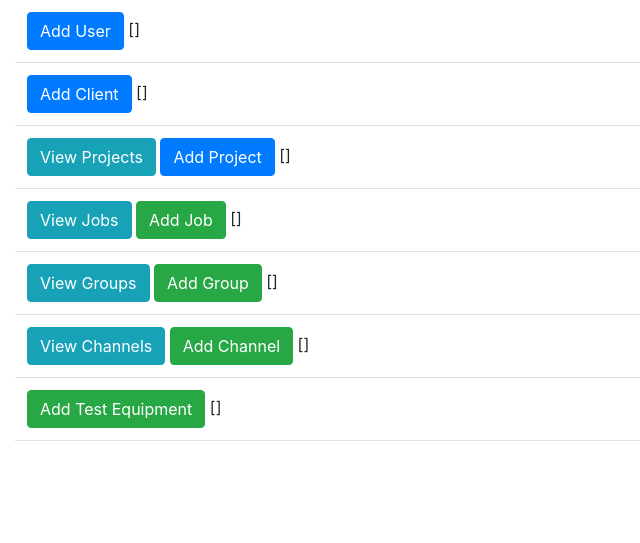
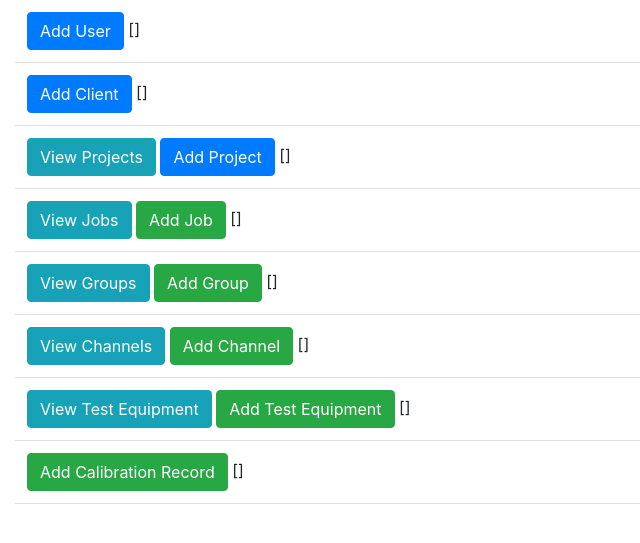
Before and after one commit to ThatOldChap/fictitious-penguin, a Flask app: page / in a window 1280 px wide. Shown: the part 137-680 px from the top of the page, without its empty margins (0-640 px from the left). Run offline with Flask 2, Linux system fonts and the light colour scheme; data that the repository does not hold is empty; parts of the project's set-up code (start-up, migrations or seed data) failed here and were passed over; some libraries are stand-ins or nearby versions.

Commit message:
Added forms for viewing TestEquipment and adding cal records

```diff
--- a/app/main/forms.py
+++ b/app/main/forms.py
@@ -2,6 +2,7 @@ from flask_wtf import FlaskForm
 from wtforms import StringField, SubmitField, IntegerField, SelectField, HiddenField
 from wtforms.fields.core import FieldList, FloatField, FormField
 from wtforms.fields.simple import TextAreaField
+from wtforms.fields.html5 import DateField
 from wtforms.validators import ValidationError, DataRequired
 from app.models import User, Client, Project
 from app.utils import JobStage, JobPhase, MeasurementType, EngUnits, ErrorType
@@ -147,3 +148,9 @@ class AddTestEquipmentForm(FlaskForm):
     serial_num = StringField('Serial Number', render_kw=CUSTOM_FORM_CLASS, validators=[DataRequired()])
     asset_id = StringField('Asset ID', render_kw=CUSTOM_FORM_CLASS, validators=[DataRequired()])
     submit = SubmitField('Add Test Equipment')
+
+
+class AddCalibrationRecordForm(FlaskForm):
+    calibration_date = DateField('DatePicker', format='%Y-%m-%d')
+    calibration_due_date = DateField('DatePicker', format='%Y-%m-%d')
+    submit = SubmitField('Add Calibration Record')
--- a/app/main/routes.py
+++ b/app/main/routes.py
@@ -3,12 +3,12 @@ from flask_login import current_user, login_required
 from datetime import datetime
 from app import db
 from app.main import bp
-from app.models import TestEquipment, TestPoint, User, Client, Project, Job, Group, Channel, TestEquipmentType
-from app.main.forms import EditProfileForm, AddClientForm, AddProjectForm, AddJobForm, AddGroupForm, AddChannelForm, AddTestEquipmentForm
+from app.models import CalibrationRecord, TestEquipment, TestPoint, User, Client, Project, Job, Group, Channel, TestEquipmentType
+from app.main.forms import AddCalibrationRecordForm, EditProfileForm, AddClientForm, AddProjectForm, AddJobForm, AddGroupForm, AddChannelForm, AddTestEquipmentForm
 from app.main.forms import ChannelsForm, ChannelForm, TestPointForm
 from app.main.forms import EMPTY_SELECT_CHOICE, CUSTOM_FORM_CLASS
 from wtforms.fields.core import BooleanField
-from app.utils import StandardTestEquipmentTypes, TestPointListType, TestResult, none_if_empty
+from app.utils import TestPointListType, TestResult, none_if_empty
 
 @bp.route('/', methods=['GET', 'POST'])
 @bp.route('/index', methods=['GET', 'POST'])
@@ -36,6 +36,9 @@ def index():
 
     test_equipment = TestEquipment.query.all()
     summary["test_equipment"] = test_equipment
+
+    calibration_records = CalibrationRecord.query.all()
+    summary["calibration_records"] = calibration_records
 
     return render_template('index.html', title='Home', summary=summary)
 
@@ -498,3 +501,36 @@ def add_test_equipment():
         return redirect(url_for('main.index'))
 
     return render_template('add_item.html', title='Add Test Equipment', form=form, item='Test Equipment')
+
+
+@bp.route('/test_equipment/<test_equipment_id>/add_calibration_record', methods=['GET', 'POST'])
+def add_calibration_record(test_equipment_id):
+
+    test_equipment = TestEquipment.query.filter_by(id=test_equipment_id).first()
+
+    # Create the form
+    form = AddCalibrationRecordForm()
+
+    # User has added a new client
+    if form.validate_on_submit():
+
+        # Add the new client to the database
+        calibration_record = CalibrationRecord(
+            calibration_date=form.calibration_date.data,
+            calibration_due_date=form.calibration_due_date.data,
+            test_equipment_id=test_equipment_id
+        )
+        db.session.add(calibration_record)
+        db.session.commit()
+        flash(f'Calibration Record has been added for "{test_equipment}" with a due date of {calibration_record.calibration_due_date}.')
+        return redirect(url_for('main.index'))
+
+    return render_template('add_item.html', title='Add Calibration Record', form=form, item='Calibration Record')
+
+
+@bp.route('/test_equipment', methods=['GET', 'POST'])
+def test_equipment():
+
+    test_equipment = TestEquipment.query.all()
+
+    return render_template('test_equipment.html', title='Test Equipment List', test_equipment=test_equipment)
--- a/app/models.py
+++ b/app/models.py
@@ -564,6 +564,10 @@ class TestEquipment(db.Model):
     def remove_calibration_record(self, calibration_record):
         self.calibration_records.append(calibration_record)
 
+    def due_date(self):
+        return self.calibration_records.filter_by(id=self.id) \
+            .order_by(CalibrationRecord.calibration_due_date.desc()).first()
+
 
 class TestEquipmentType(db.Model):
     id = db.Column(db.Integer, primary_key=True)
@@ -586,4 +590,4 @@ class CalibrationRecord(db.Model):
     test_equipment_id = db.Column(db.Integer, db.ForeignKey('test_equipment.id'))
 
     def __repr__(self):
-        return f'CalibrationRecord for {TestEquipment.query.filter_by(id=self.id)}'
+        return f'CalibrationRecord for {TestEquipment.query.filter_by(id=self.test_equipment_id).first()} due {self.calibration_due_date}'
--- a/app/templates/index.html
+++ b/app/templates/index.html
@@ -68,11 +68,22 @@
         </tr>
         <tr>
             <td>
+                <button type="button" class="btn btn-info">
+                    <a style="color:#FFFFFF;" href="{{ url_for('main.test_equipment') }}">View Test Equipment</a>
+                </button>
                 <button type="button" class="btn btn-success">
                     <a style="color:#FFFFFF;" href="{{ url_for('main.add_test_equipment') }}">Add Test Equipment</a>
                 </button>
                 {{ summary["test_equipment"] }}
             </td>
         </tr>
+        <tr>
+            <td>
+                <button type="button" class="btn btn-success">
+                    <a style="color:#FFFFFF;" href="{{ url_for('main.add_calibration_record', test_equipment_id=1) }}">Add Calibration Record</a>
+                </button>
+                {{ summary["calibration_records"] }}
+            </td>
+        </tr>
     </table>
 {% endblock %}
```
Also changed, not shown: app/templates/add_item.html (+9 -5 lines), app/templates/test_equipment.html (added, +48 -0 lines).
